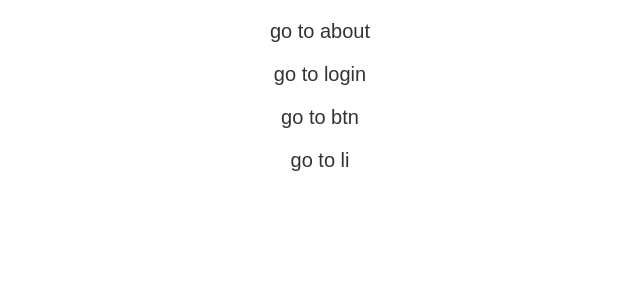
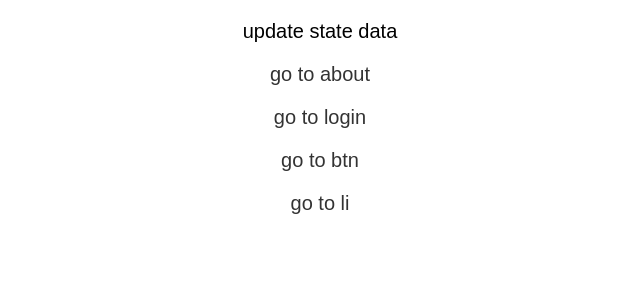
Before and after one commit to 18883846209/react-demo, a React app: page / in a window 1280 px wide. Shown: the top 300 px of the page, without its empty margins (320-960 px from the left). Built offline with nearby package versions, Linux system fonts and the light colour scheme.

Commit message:
add 网络请求

```diff
--- a/src/about/about.js
+++ b/src/about/about.js
@@ -2,6 +2,7 @@ import 'babel-polyfill';
 import React, { Component } from 'react';
 import { Link, Route } from 'react-router-dom';
 import './about.css';
+import { isNull, isUndefined } from 'util';
 
 // const Desc = ({ match }) => {
 //   <div>
@@ -22,11 +23,12 @@ class Desc extends Comment {
 
 class About extends Component {
   render() {
+    console.log(this.props.match.params);
     return (
       <div className='about'>
         <div>this is about page</div>
-        <div className="desc"><Link to="/about/:desc">this is about desc</Link></div>
-        <Route path='desc' component={ Desc }></Route>
+        {/* <div className="desc"><Link to="/about/:desc">this is about desc</Link></div>
+        <Route path='desc' component={ Desc }></Route> */}
       </div>
     );
   }
--- a/src/home/home.js
+++ b/src/home/home.js
@@ -2,12 +2,37 @@ import 'babel-polyfill';
 import React, { Component } from 'react';
 import { Link } from 'react-router-dom';
 import './home.css';
+import axios from 'axios';
 
 class Home extends Component {
+  constructor(props) {
+    super(props);
+    this.handle = this.handle.bind(this);
+    this.state = {
+      params: ['jason', 'undefined'],
+      data: ''
+    };
+  }
+  handle() {
+    this.state.params.push('aaa');
+    console.log(this.state.params);
+  }
+  componentDidMount() { // 网络请求放在该生命周期内
+    setTimeout(() => {
+      this.setState({
+        data: 'update state data'
+      });
+    }, 1500);
+  }
   render() {
+    let params = this.state.params;
+    // params.push('test');
+    console.log(params);
     return (
       <div>
-        <div className="home"><Link to="/about">go to about</Link></div>
+        {/* <div className="home"><Link to="/about">go to about</Link></div> */}
+        <div className="home" onClick={ this.handle }>{ this.state.data }</div>
+        <div className="home"><Link to={ `/about/${params.join('/')}` }>go to about</Link></div>
         <div className="home"><Link to="/login">go to login</Link></div>
         <div className="home"><Link to="/btn">go to btn</Link></div>
         <div className="home"><Link to="/li">go to li</Link></div>
--- a/src/route.js
+++ b/src/route.js
@@ -1,6 +1,6 @@
 import React, { Component } from 'react';
 import 'babel-polyfill';
-import {BrowserRouter as Router, Route, Switch} from 'react-router-dom';
+import {HashRouter as Router, Route, Switch} from 'react-router-dom';
 // import logo from './logo.svg';
 import Btn from './btns/btn';
 import Login from './login/login';
@@ -17,7 +17,7 @@ class Routes extends Component {
           <div>
             <Switch>
               <Route exact path="/" component={ Home }></Route>
-              <Route path="/about" component={ About }></Route>
+              <Route path="/about/:id/:name/:age" component={ About }></Route>
               <Route path="/btn" component={ Btn }></Route>
               <Route path="/login" component={ Login }></Route>
               <Route path="/li" component={ Li }></Route>
```
